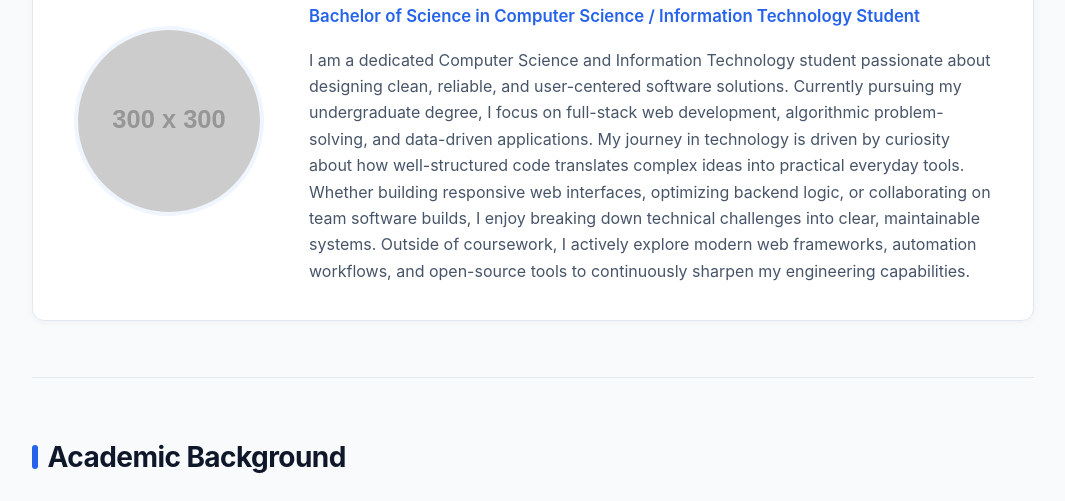
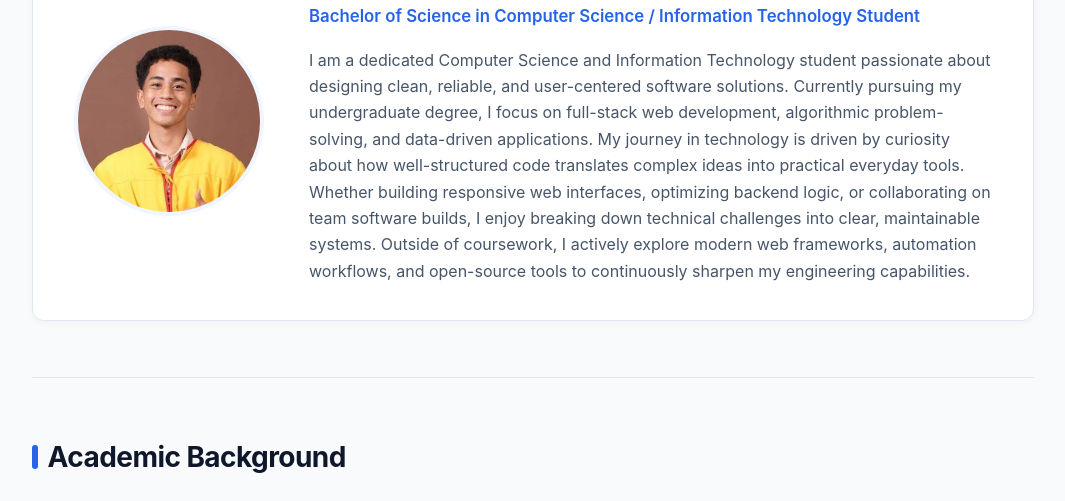
Before and after one commit to Aireynz1/aksum.github.io, a plain HTML site: page index.html in a window 1280 px wide. Shown: the part 234-735 px from the top of the page, without its empty margins (107-1172 px from the left). Drawn offline with Linux system fonts and the light colour scheme; placeholder pictures from the web are drawn by us.

Commit message:
Update index.html

```diff
--- a/index.html
+++ b/index.html
@@ -332,8 +332,8 @@
       <div class="profile-grid">
         <!-- Replace src with your actual headshot file (e.g., assets/profile.jpg) -->
         <img
-          src="https://via.placeholder.com/300x300.png?text=Your+Photo"
-          alt="Professional portrait of Lars"
+          src="pfp school.jpg"
+          alt="Profile photo"
           class="profile-img"
         />
         <div class="profile-info">
```
